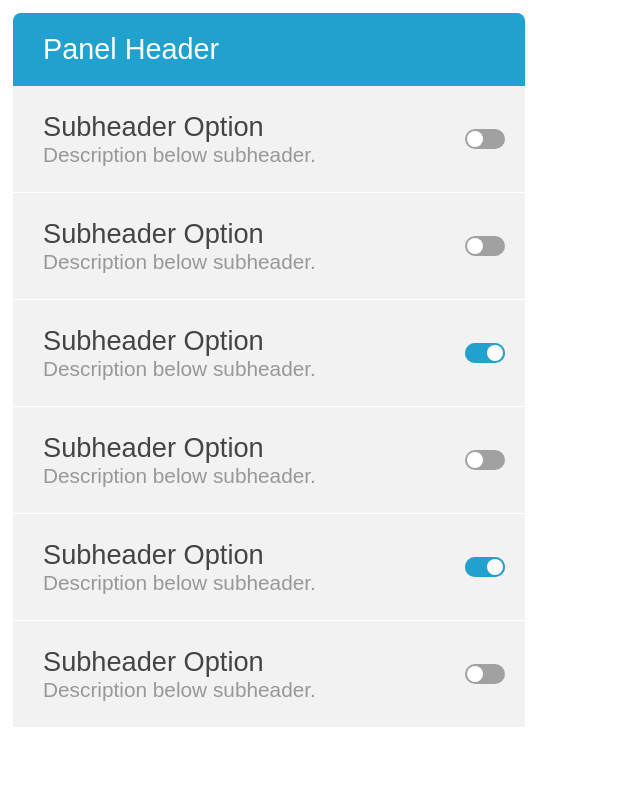
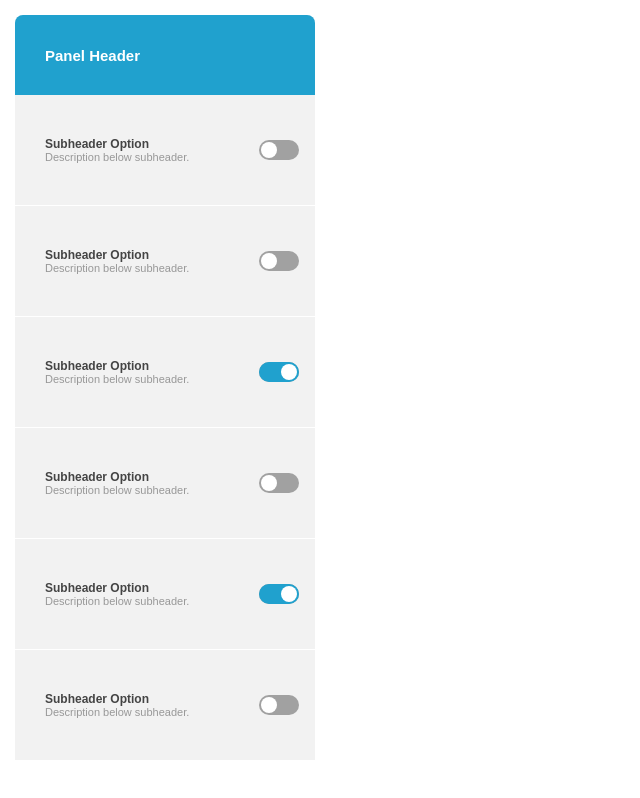
Before and after one commit to zandergcu/TechnicalTask, a plain HTML site: page index.html in a window 1280 px wide. Shown: the whole page, without its empty margins (0-640 px from the left). Drawn offline with nearby package versions, Linux system fonts and the light colour scheme.

Commit message:
Updated sizes to match spec

```diff
--- a/css/styles.css
+++ b/css/styles.css
@@ -19,10 +19,10 @@ border: 0px;
 /* Panel Table Styling */
 table {
     border-collapse: collapse;
-    width: 40%;
+    width: 300px;
     text-align: left;
-    margin-top: 13px;  /*Can be removed - margins for page space*/
-    margin-left: 13px; /*Can be removed - margins for page space*/
+    margin-top: 15px;  /*Can be removed - margins for page space*/
+    margin-left: 15px; /*Can be removed - margins for page space*/
     font-family: acumin-pro, sans-serif; /* fall back of sans-serif as acumin not avaiable and this was most similar */
 }
 
@@ -30,35 +30,36 @@ th {
     background-color: rgb(32, 161, 206);
     color: white;
     padding: 20px 0;
+    height: 40px;
 }
 
 tr {
     background-color: rgb(242, 242, 242);
-
 }
 
 td {
     border-bottom: 1px solid white;
-        padding: 25px 0;
+    padding: 25px 0;
+    height: 60px;
+
 }
 
 tr h1 {
-    font-size: 1.8rem;
+    font-size: 15px;
 }
 
 tr h2 {
     color: #444444;
-    font-size: 1.7rem;
+    font-size: 12px;
 }
 
 tr p {
     color: rgb(152, 152, 152);
-    font-size: 1.3rem;
+    font-size: 11px;
 }
 
 tr p, tr h2, th h1 {
     margin-left: 30px;
-    font-weight: lighter;
 }
 
 #topleft {
```
